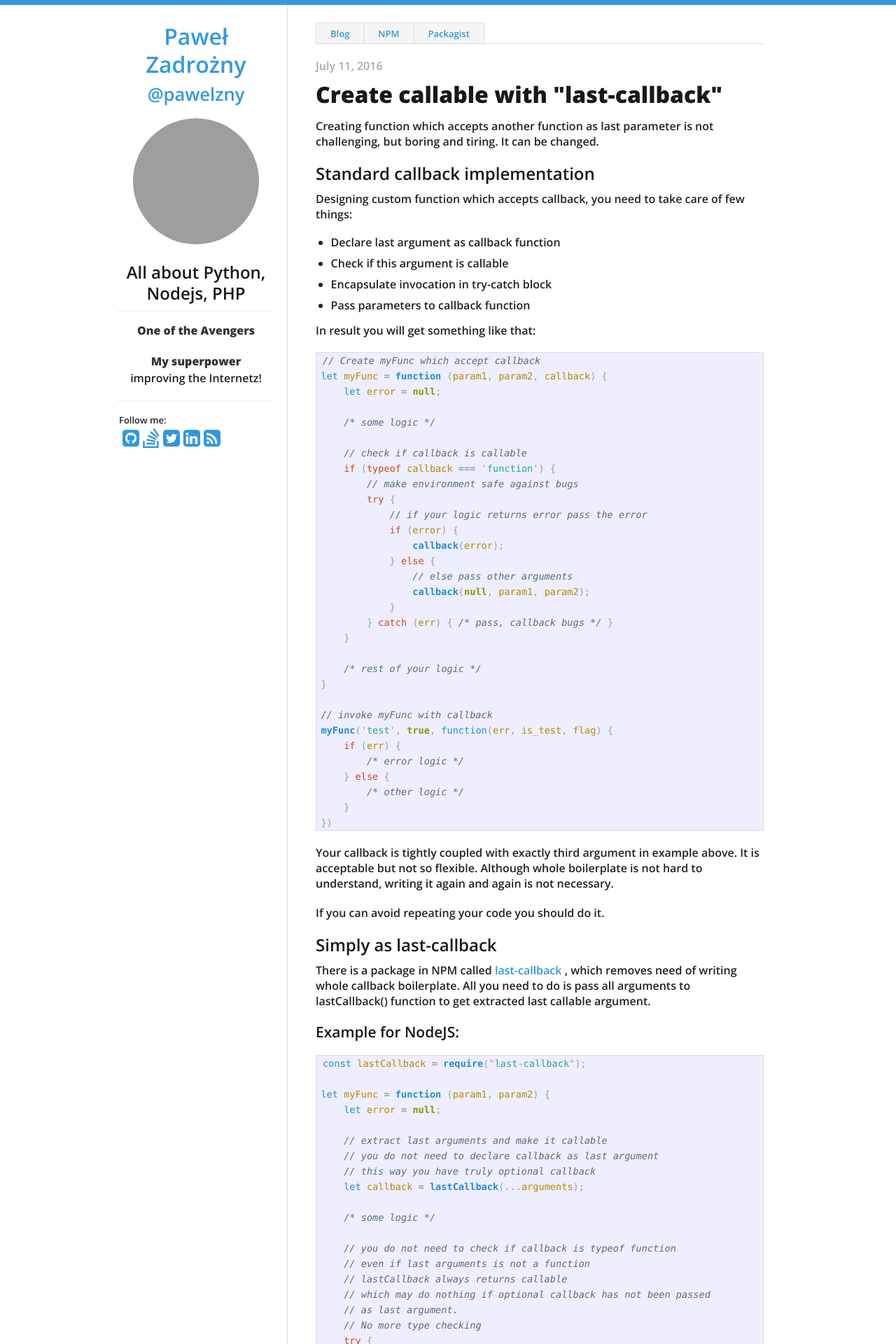
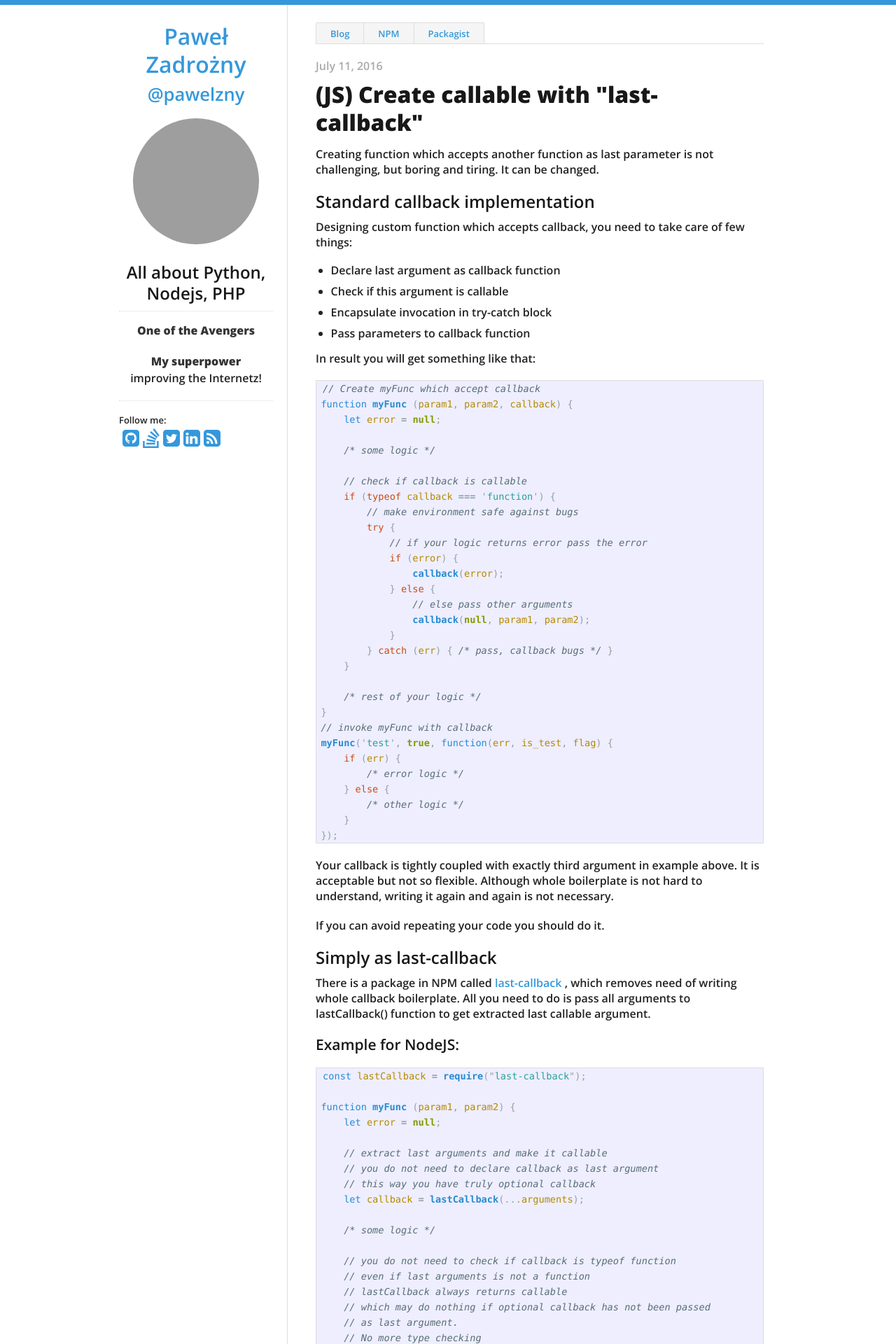
Before and after one commit to pawelzny/pawelzny.github.io, a Jekyll site: the page built from _posts/2016-07-11-js-create-callable-with-last-callback.md, in a window 1280 px wide. Shown: the top 1920 px of the page at 70% size. Built offline with Jekyll 4.4.1, drawn with Linux system fonts in a browser that asks for light colours; nearby versions of some CDN libraries; some of the changed text lies outside the part shown; grey boxes are pictures that could not be loaded.

Commit message:
markdown code blocs fixed, new post about trimmer, url changed in every post

````diff
--- a/_posts/2016-07-11-create-callable-with-last-callback.md
+++ b/_posts/2016-07-11-js-create-callable-with-last-callback.md
@@ -1,12 +1,13 @@
 ---
 layout: post
-title: Create callable with "last-callback"
+title: (JS) Create callable with "last-callback"
 date: 2016-07-11
 categories:
     - blog
 tags:
     - npm
     - nodejs
+    - js
     - callback
 ---
 
@@ -25,7 +26,7 @@ In result you will get something like that:
 
 ```javascript
 // Create myFunc which accept callback
-let myFunc = function (param1, param2, callback) {
+function myFunc (param1, param2, callback) {
     let error = null;
 
     /* some logic */
@@ -46,7 +47,6 @@ let myFunc = function (param1, param2, callback) {
 
     /* rest of your logic */
 }
-
 // invoke myFunc with callback
 myFunc('test', true, function(err, is_test, flag) {
     if (err) {
@@ -54,7 +54,7 @@ myFunc('test', true, function(err, is_test, flag) {
     } else {
         /* other logic */
     }
-})
+});
 ```
 
 Your callback is tightly coupled with exactly third argument in example above.
@@ -72,7 +72,7 @@ to lastCallback() function to get extracted last callable argument.
 ```javascript
 const lastCallback = require("last-callback");
 
-let myFunc = function (param1, param2) {
+function myFunc (param1, param2) {
     let error = null;
 
     // extract last arguments and make it callable
--- a/assets/css/all.css
+++ b/assets/css/all.css
@@ -28,7 +28,8 @@ ul.posts > li > a {
     }
 }
 
-#bio {
+#bio,
+#bio > p {
     text-align: center;
 }
 
````
Also changed, not shown: other parts of _posts/2016-07-11-js-create-callable-with-last-callback.md (+1 -1 lines), _npm/2016-06-25-dotenv-loader.md (+7 -7 lines), _npm/2016-07-11-last-callback.md (+5 -5 lines), _packagist/2016-11-01-trimmer.md (+11 -11 lines), _posts/2016-06-25-js-my-first-npm-package-dotenv-loader.md (renamed from _posts/2016-06-25-My-first-npm-package-dotenv-loader.md, +2 -1 lines), _posts/2016-11-01-php-trim-strings-with-the-integrity-of-words.md (added, +71 -0 lines).
